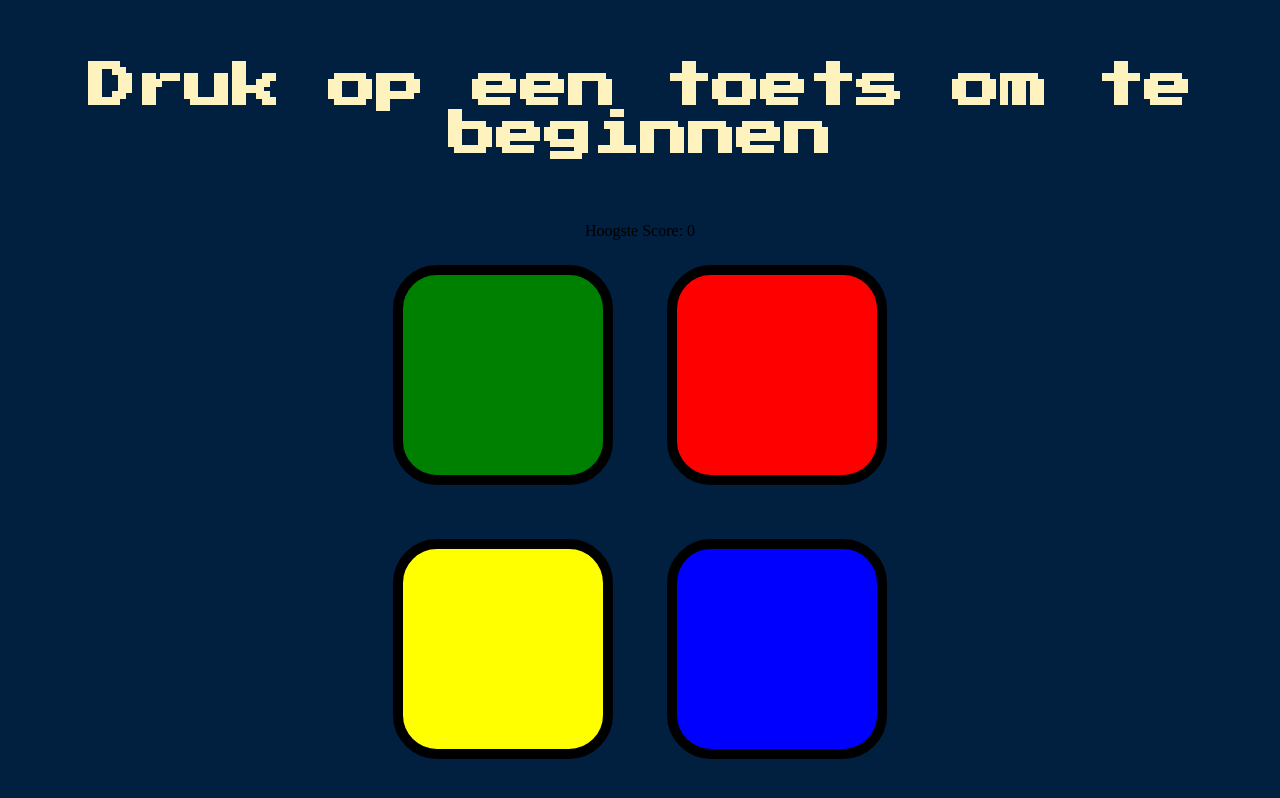
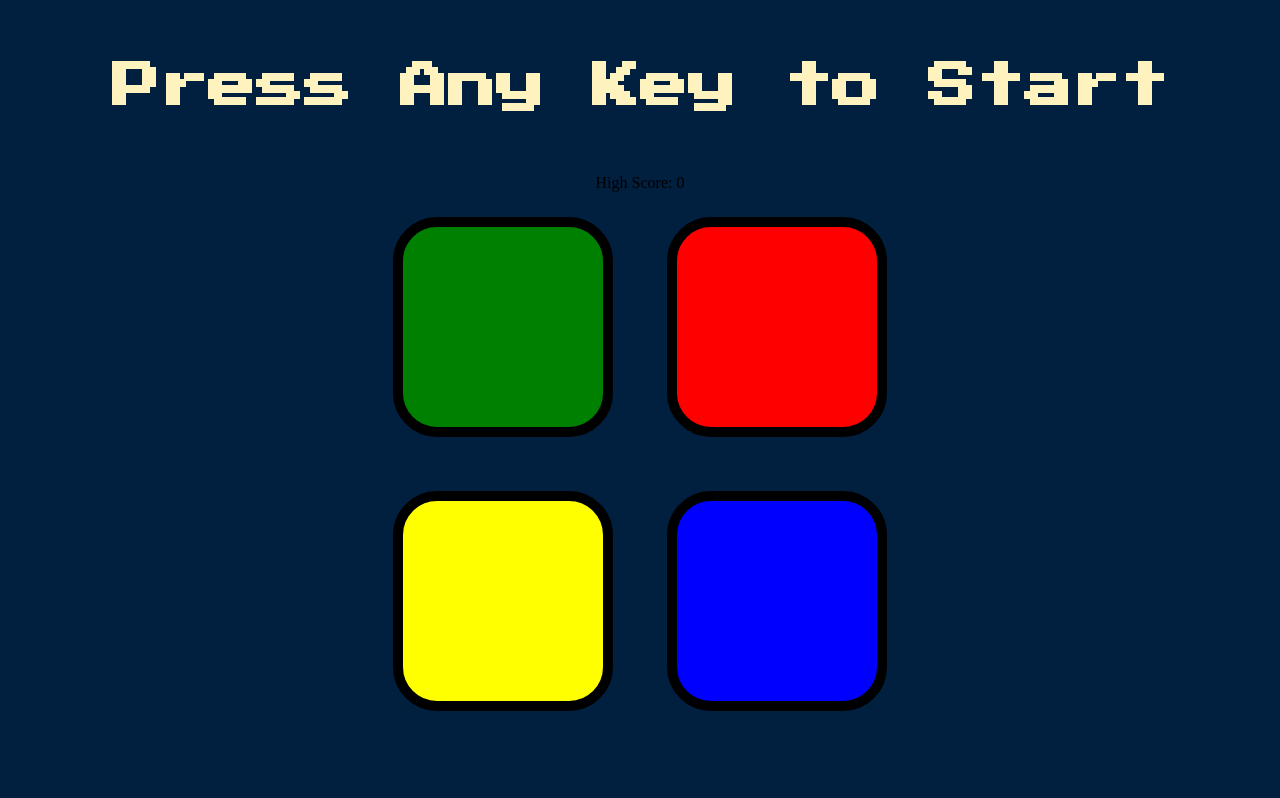
Before and after one commit to raimonvibe/Simon-game, a plain HTML site: page index.html in a window 1280 px wide. Drawn offline with nearby package versions, Linux system fonts and the light colour scheme.

Commit message:
Update index.html

```diff
--- a/index.html
+++ b/index.html
@@ -1,5 +1,5 @@
 <!DOCTYPE html>
-<html lang="nl" dir="ltr">
+<html lang="en" dir="ltr">
 
 <head>
   <meta charset="utf-8">
@@ -9,8 +9,8 @@
 </head>
 
 <body>
-  <h1 id="level-title">Druk op een toets om te beginnen</h1>
-  <div id="high-score">Hoogste Score: 0</div>
+  <h1 id="level-title">Press Any Key to Start</h1>
+  <div id="high-score">High Score: 0</div>
 
   <div class="container">
     <div class="row">
```
